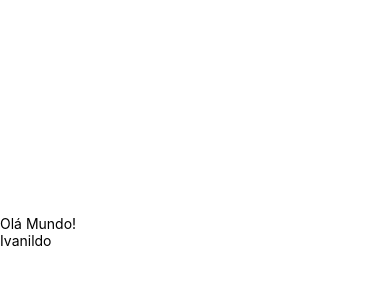
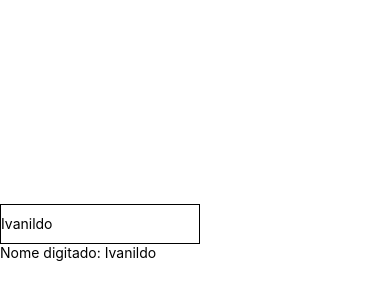
Before and after one commit to IvanildoCandido/react-native-learning, a React Native app: screen / in a window 390 px wide. Shown: the part 190-490 px from the top of the page. Built offline with nearby package versions, Linux system fonts and the light colour scheme.

Commit message:
Campo input

```diff
--- a/App.js
+++ b/App.js
@@ -1,5 +1,5 @@
 import React, {useState} from 'react';
-import {Text} from 'react-native';
+import {Text, View} from 'react-native';
 import styled from 'styled-components/native';
 
 const Page = styled.SafeAreaView`
@@ -7,19 +7,25 @@ const Page = styled.SafeAreaView`
   justify-content: center;
   align-itens: center;
 `;
+const Input = styled.TextInput`
+  width: 200px;
+  height: 40px;
+  border: 1px solid black;
+`;
 
-const Hello = ({frase}) => {
-  return <Text>{frase}</Text>;
-};
 const StateComponent = () => {
   const [name, setName] = useState('Ivanildo');
-  return <Text>{name}</Text>;
+  return (
+    <View>
+      <Input value={name} onChangeText={e => setName(e)} />
+      <Text>Nome digitado: {name}</Text>
+    </View>
+  );
 };
 
 export default () => {
   return (
     <Page>
-      <Hello frase="Olá Mundo!" />
       <StateComponent />
     </Page>
   );
```
